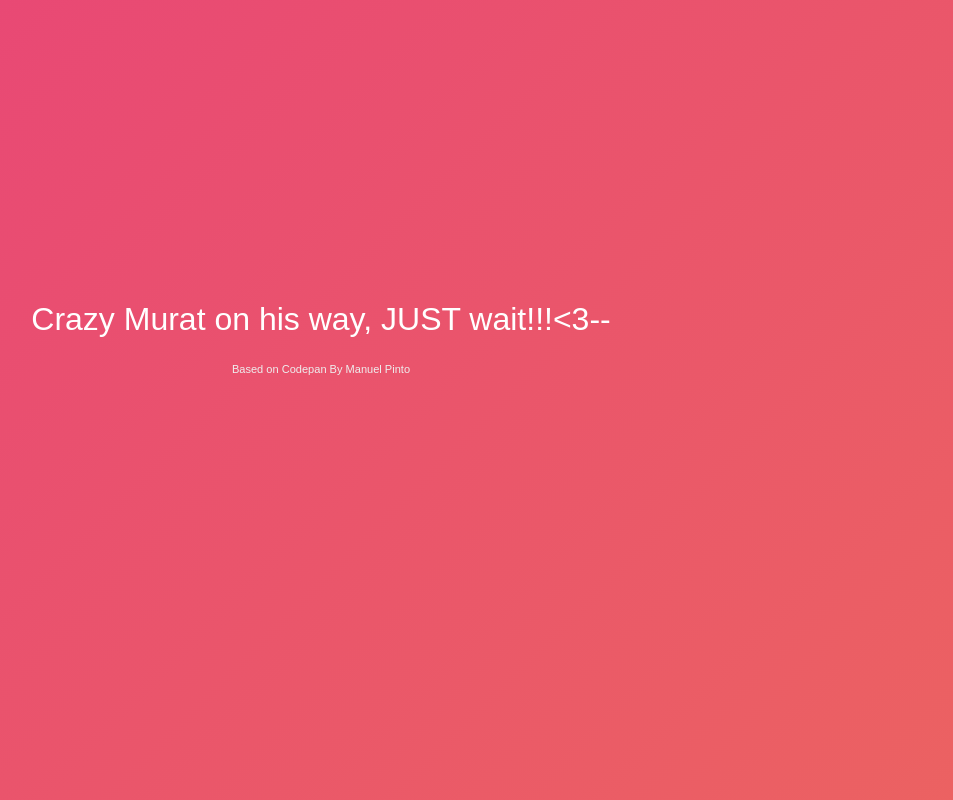
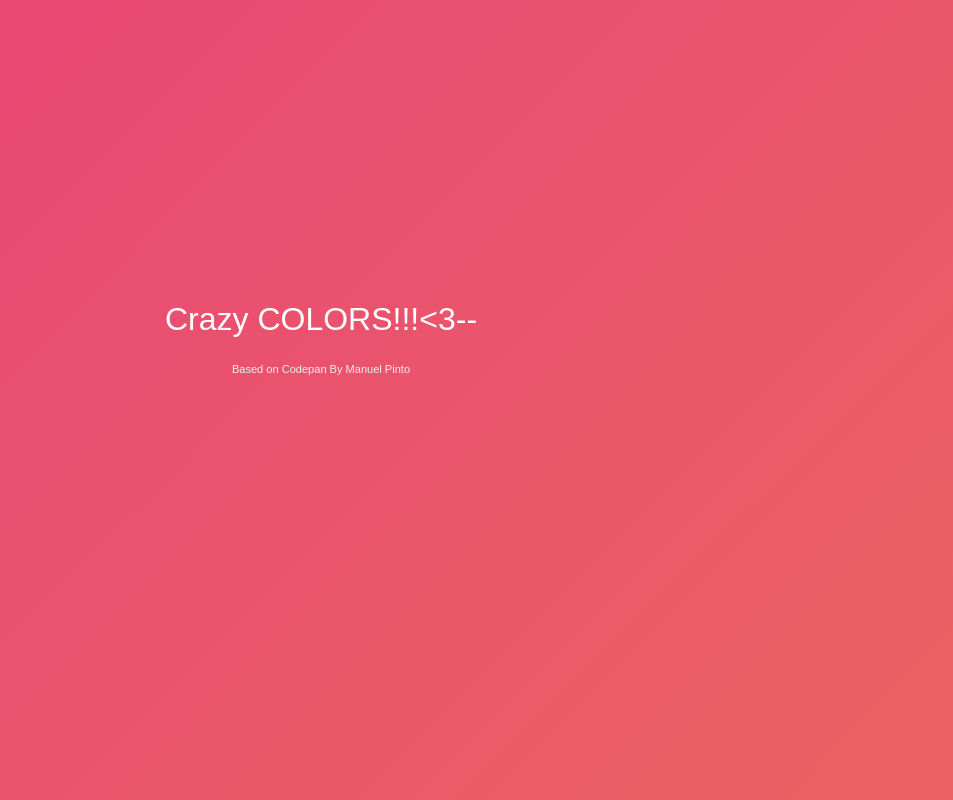
Before and after one commit to muratdvc/bg_site, a plain HTML site: page index.html in a window 1280 px wide. Shown: the whole page, without its empty margins (319-1272 px from the left). Drawn offline with Linux system fonts and the light colour scheme.

Commit message:
index.html changed

```diff
--- a/index.html
+++ b/index.html
@@ -9,7 +9,7 @@
 </head>
 <body>
     <div class="container">
-        <h1>Crazy Murat on his way, JUST wait!!!<3--</h1>
+        <h1>Crazy COLORS!!!<3--</h1>
         <h5><small>Based on Codepan By Manuel Pinto</small>
             <a href="https://manuelpinto.in" target="_blank"></a>
         </h5>
```
